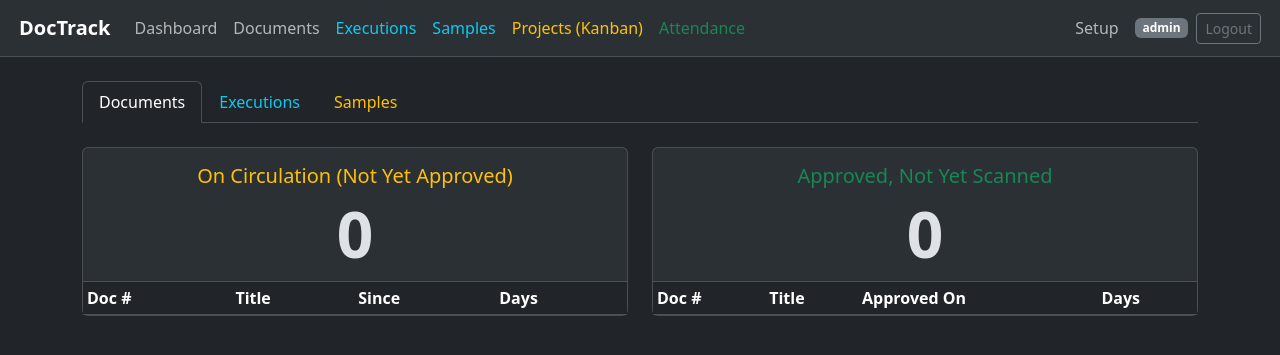
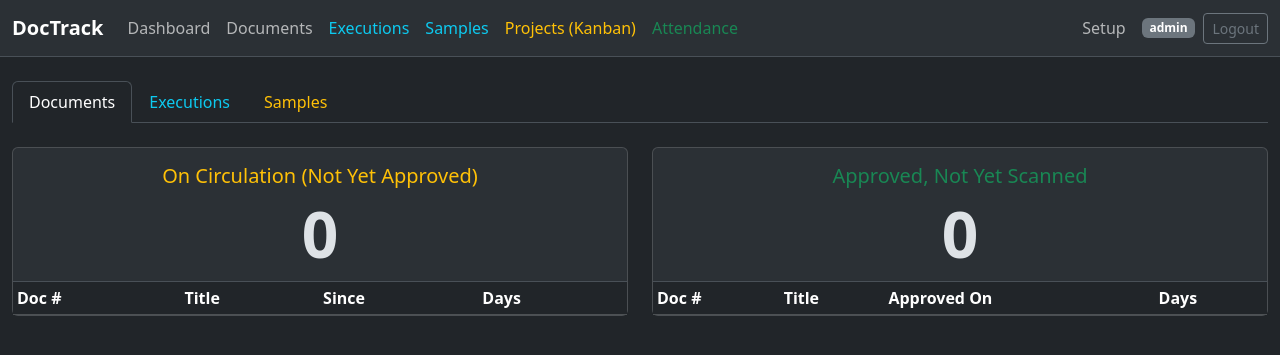
Before and after one commit to xf0123/DocTrack, a Flask app: page / in a window 1280 px wide. Shown: the top 355 px of the page. Run offline with Flask 3, Linux system fonts and the light colour scheme; the visitor is signed in with stand-in values (Sample User, id 1); data comes from the database, SQL or seed files in the repository; data that the repository does not hold is empty; some libraries are stand-ins or nearby versions.

Commit message:
Widen shared app container

```diff
--- a/templates/base.html
+++ b/templates/base.html
@@ -10,7 +10,7 @@
   <body class="{% block body_class %}{% endblock %}">
     {% if current_user %}
       <nav class="navbar navbar-expand-lg border-bottom mb-4 bg-body-tertiary">
-        <div class="container">
+        <div class="container-fluid app-shell-container">
           <a class="navbar-brand fw-semibold" href="{{ url_for('dashboard') }}">DocTrack</a>
           <button class="navbar-toggler" type="button" data-bs-toggle="collapse" data-bs-target="#navLinks">
             <span class="navbar-toggler-icon"></span>
@@ -36,7 +36,7 @@
 
     <div class="toast-container position-fixed bottom-0 end-0 p-3" id="toastContainer"></div>
 
-    <main class="container pb-4">
+    <main class="container-fluid app-main-container pb-4">
        {% block content %}{% endblock %}
     </main>
 
```
